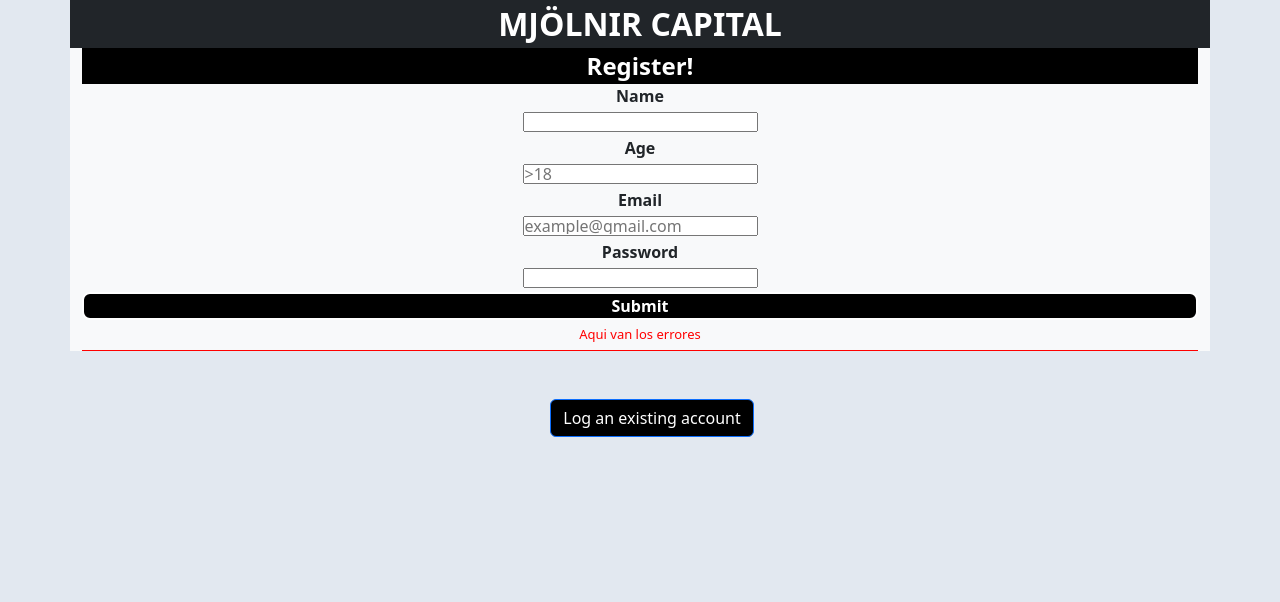
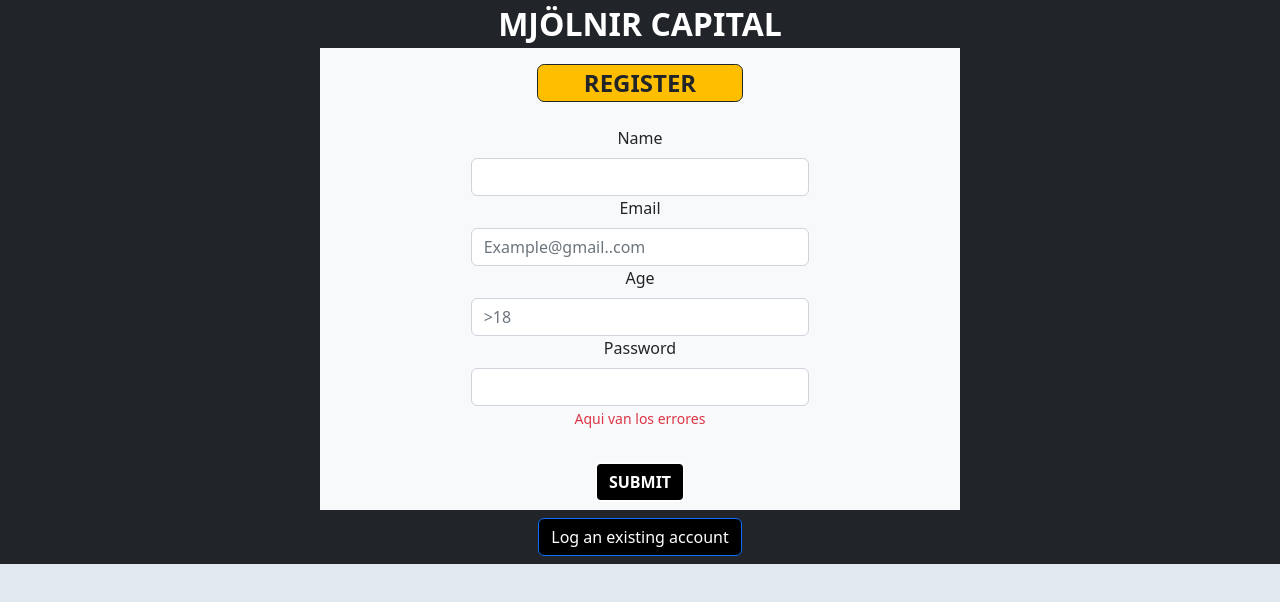
Before and after one commit to Coquixo/final-project-front, a React (Create React App) app: page / in a window 1280 px wide. Both pictures are taken after typing "name@example.com", "Sample123" into the empty fields and a click on the button "Create a new account". Shown: the top 602 px of the page. Built offline with nearby package versions, Linux system fonts and the light colour scheme.

Commit message:
login and register forms styles done

```diff
--- a/src/App.css
+++ b/src/App.css
@@ -1,6 +1,10 @@
 * {
   margin: 0;
   padding: 0;
+}
+
+:root {
+  --formBackground: rgb(255, 191, 0);
 }
 
 .App {
--- a/src/components/Auth/LogIn/LogIn.jsx
+++ b/src/components/Auth/LogIn/LogIn.jsx
@@ -21,19 +21,21 @@ const Login = () => {
     // );
 
     return (
-        <Container className="  formBox ">
+        <Container className="formBox ">
             <Row>
-                <Col className="formTitle mt-4 mx-5 ">LOG IN</Col>
+                <Col></Col>
+                <Col className="formTitle mt-3 border-1 border border-dark   ">
+                    LOG IN
+                </Col>
+                <Col></Col>
             </Row>
             <Row>
+                <Col></Col>
+                <Col md={8}>
                     <Form>
-                    <Form.Group className="my-4 mx-5">
-                        <Row>
+                        <Form.Group className="m-4 ">
                             <Form.Label>Email</Form.Label>
-                            <Col>
                             <Form.Control type="email" placeholder="Example@gmail.com" />
-                            </Col>
-                        </Row>
                             <Form.Label>Password</Form.Label>
                             <Form.Control type="password" placeholder="Enter password" />
                             <Form.Text className="text-danger errorHandlerDesign ">
@@ -42,6 +44,8 @@ const Login = () => {
                         </Form.Group>
                         <Button className="my-2 submitButton">SUBMIT</Button>
                     </Form>
+                </Col>
+                <Col></Col>
             </Row>
         </Container>
     );
--- a/src/components/Auth/Register/Register.jsx
+++ b/src/components/Auth/Register/Register.jsx
@@ -1,4 +1,5 @@
 import React from "react";
+import { Button, Col, Container, Form, Row } from "react-bootstrap";
 import "./Register.scss";
 
 const Register = () => {
@@ -7,19 +8,52 @@ const Register = () => {
 
 
     return (
-        <div className="formBox">
-            <div className="formTitle">Register!</div>
-            <div className="textDesign">Name</div>
-            <input type="text" className="inputFormDesign" />
-            <div className="textDesign">Age</div>
-            <input type="number" className="inputFormDesign" placeholder=">18" />
-            <div className="textDesign">Email</div>
-            <input type="email" className="inputFormDesign" placeholder="example@gmail.com" />
-            <div className="textDesign">Password</div>
-            <input type="password" className="inputFormDesign" />
-            <div className="submitButton">Submit</div>
-            <div className="errorHandlerDesign">Aqui van los errores</div>
-        </div>
+        // <div className="formBox">
+        //     <div className="formTitle">Register!</div>
+        //     <div className="textDesign">Name</div>
+        //     <input type="text" className="inputFormDesign" />
+        //     <div className="textDesign">Age</div>
+        //     <input type="number" className="inputFormDesign" placeholder=">18" />
+        //     <div className="textDesign">Email</div>
+        //     <input type="email" className="inputFormDesign" placeholder="example@gmail.com" />
+        //     <div className="textDesign">Password</div>
+        //     <input type="password" className="inputFormDesign" />
+        //     <div className="submitButton">Submit</div>
+        //     <div className="errorHandlerDesign">Aqui van los errores</div>
+        // </div>
+        <Container className="formBox">
+            <Row>
+                <Col></Col>
+                <Col className="formTitle mt-3 border-1 border border-dark">REGISTER</Col>
+                <Col></Col>
+            </Row>
+            <Row>
+                <Col></Col>
+
+                <Col md={8}>
+                    <Form>
+                        <Form.Group className="m-4">
+                            <Form.Label >Name</Form.Label>
+                            <Form.Control type="text" />
+                            <Form.Label>Email</Form.Label>
+                            <Form.Control type="email" placeholder="Example@gmail..com" />
+                            <Form.Label>Age</Form.Label>
+                            <Form.Control type="number" placeholder=">18" />
+                            <Form.Label>Password</Form.Label>
+                            <Form.Control type="password" />
+                            <Form.Text className="text-danger errorHanlderDesign"> Aqui van los errores</Form.Text>
+                        </Form.Group>
+                        <Button className="my-2 submitButton">SUBMIT</Button>
+
+
+                    </Form>
+
+                </Col>
+                <Col></Col>
+
+
+            </Row>
+        </Container >
     );
 };
 
--- a/src/components/Auth/Register/Register.scss
+++ b/src/components/Auth/Register/Register.scss
@@ -57,8 +57,9 @@
 .formTitle {
   font-weight: 700;
   font-size: x-large;
-  background-color: black;
-  color: white;
+  background-color: var(--formBackground);
+
+  border-radius: 0.3em !important;
 
   -webkit-user-select: none; /* Safari */
   -ms-user-select: none; /* IE 10 and IE 11 */
--- a/src/containers/Home/Home.jsx
+++ b/src/containers/Home/Home.jsx
@@ -27,27 +27,27 @@ const Home = () => {
     // );
 
     return (
-        <Container>
-            <Row>
-                <Col className="homeTitle bg-dark ">MJÖLNIR CAPITAL</Col>
+        <Container fluid >
+            <Row className="homeTitle bg-dark text-center">
+                <div>
+                    MJÖLNIR CAPITAL
+                </div>
             </Row>
-            <Row className="homeMainBox ">
-                <Col></Col>
-                <Col className=" bg-light " sm={12}>
-                    {loginForm ? <Login /> : <Register />}
+            <Row className="homeMainBox " >
+                <Col className="bg-dark" ></Col>
+                <Col className=" bg-light" sm={6}  >{loginForm ? <Login /> : <Register />}</Col>
+                <Col className="bg-dark"></Col>
+            </Row>
+            <Row className="bg-dark" >
+                <Col >
+                    <Button
+                        className="optionDesign my-2"
+                        onClick={() => setloginForm(!loginForm)}>
+                        {!loginForm ? message.register : message.login}
+                    </Button>
                 </Col>
-                <Col></Col>
-                <Row>
-                    <Col>
-                        <Button
-                            className="optionDesign mt-5"
-                            onClick={() => setloginForm(!loginForm)}>
-                            {!loginForm ? message.register : message.login}
-                        </Button>
-                    </Col>
-                </Row>
             </Row>
-        </Container>
+        </Container >
     );
 };
 
```
Lines whose indentation alone changed are shown as unchanged.
